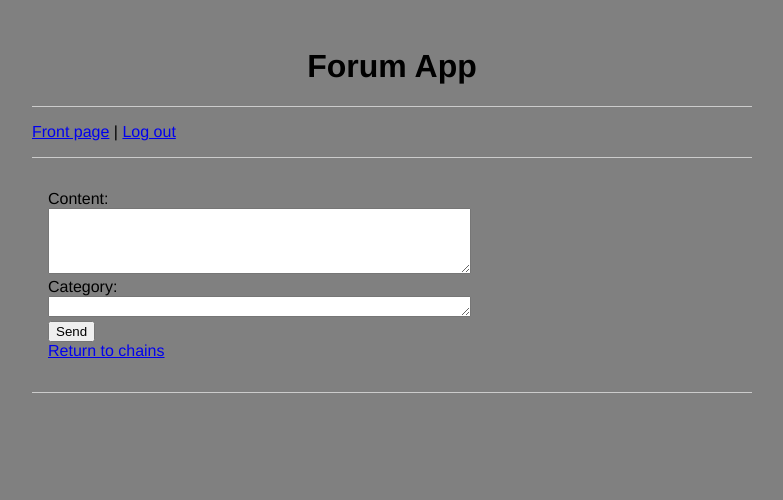
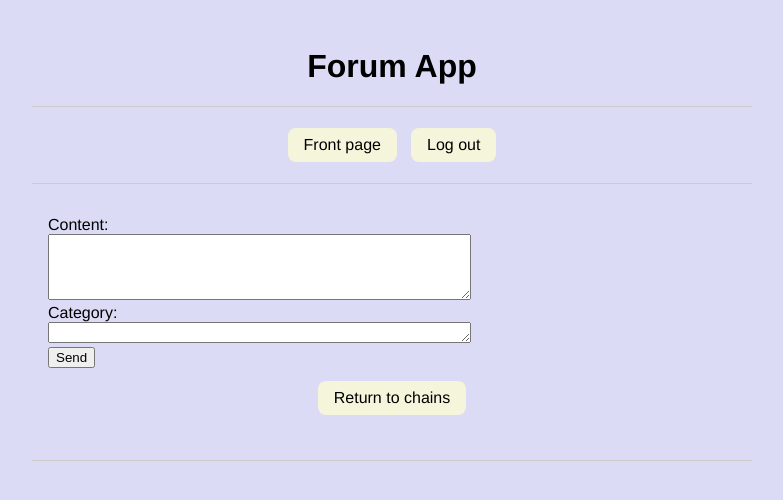
Before and after one commit to sampsaol/tsoha_forumApp, a Flask app: page /new-topic in a window 1280 px wide. Shown: the top 500 px of the page, without its empty margins (248-1031 px from the left). Run offline with Flask 3, Linux system fonts and the light colour scheme.

Commit message:
Improved the exterior of the app and made it look more consistent

```diff
--- a/routes.py
+++ b/routes.py
@@ -43,7 +43,8 @@ def send_topic():
 @app.route("/chains/<int:id>")
 def see_chain(id):
   messages_list = messages.get_messages(id)
-  return render_template("see-messages.html", messages=messages_list, count=len(messages_list), chain_id=id)
+  username = users.get_username()
+  return render_template("see-messages.html", messages=messages_list, count=len(messages_list), chain_id=id, username=username)
 
 @app.route("/new-message/<int:id>")
 def new_message(id):
--- a/static/main.css
+++ b/static/main.css
@@ -2,7 +2,7 @@ body {
   margin: auto;
   max-width: 45em;
   font-family: 'Helvetica', 'Arial', sans-serif;
-  background: gray;
+  background: #dbdbf5
 }
 
 h1 {
@@ -12,10 +12,48 @@ h1 {
 
 hr {
   border: 0;
-  border-top: 0.05em solid #ccc;
+  border-top: .1em solid #ccc;
   margin: 1em 0;
 }
 
 .content {
   padding: 1em;
 }
+
+.messages {
+  background: beige;
+  padding: .5em;
+  margin-bottom: 1em;
+  border-radius: .5em;
+  overflow: hidden;
+  word-wrap: break-word;
+}
+
+nav li {
+  display: inline-block;
+  padding: .5em 1em;
+  background: beige;
+  margin: .3em;
+  border-radius: .5em;
+}
+
+nav ul {
+  padding: 0em;
+  margin: .5em;
+  text-align: center;
+}
+
+nav li a {
+  text-decoration: none;
+  color: #000
+}
+
+nav li:hover {
+  background-color: #fdfdff
+}
+
+.info {
+  background: beige;
+  padding: .5em;
+  border-radius: .5em;
+}
--- a/templates/layout.html
+++ b/templates/layout.html
@@ -5,9 +5,13 @@
 <title>Forum App - {% block title %}{% endblock %}</title>
 <h1>Forum App</h1>
 <hr>
-{% block nav %}
-<a href="/">Front page</a> |
-<a href="/logout">Log out</a>
+{% block navigation %}
+<nav>
+<ul>
+<li><a href="/">Front page</a></li>
+<li><a href="/logout">Log out</a></li>
+</ul>
+</nav>
 <hr>
 {% endblock %}
 <div class="content">
--- a/templates/login.html
+++ b/templates/login.html
@@ -2,7 +2,7 @@
 
 {% extends "layout.html" %}
 {% block title %}{% endblock %}
-{%block nav %}{% endblock %}
+{%block navigation %}{% endblock %}
 {% block content %}
 <form action="/login" method="post">
 <label for="username">Username: </label>
--- a/templates/new-topic.html
+++ b/templates/new-topic.html
@@ -15,8 +15,15 @@ Category:
 <input type="submit" value="Send">
 <input type="hidden" name="csrf_token" value="{{ session.csrf_token }}">
 {% if error %}
+<div class="info">
 Error: {{ error }}
+</div>
 {% endif %}
 </form>
-<a href="/">Return to chains</a>
+<nav>
+<ul>
+<li><a href="/">Return to chains</a></li>
+</ul>
+</nav>
+</div>
 {% endblock %}
--- a/templates/register.html
+++ b/templates/register.html
@@ -2,7 +2,7 @@
 
 {% extends "layout.html" %}
 {% block content %}
-{% block nav %}{% endblock %}
+{% block navigation %}{% endblock %}
 <form action="register" method="post">
 <label for="username">Username: </label>
 <input type="text" name="username" value="{{ username }}">
```
Also changed, not shown: templates/index.html (+10 -1 lines), templates/new-message.html (+7 -1 lines), templates/see-messages.html (+22 -6 lines).
